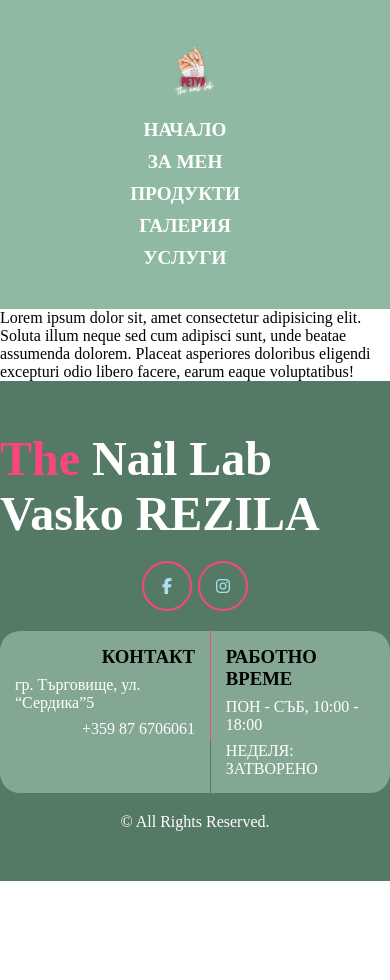
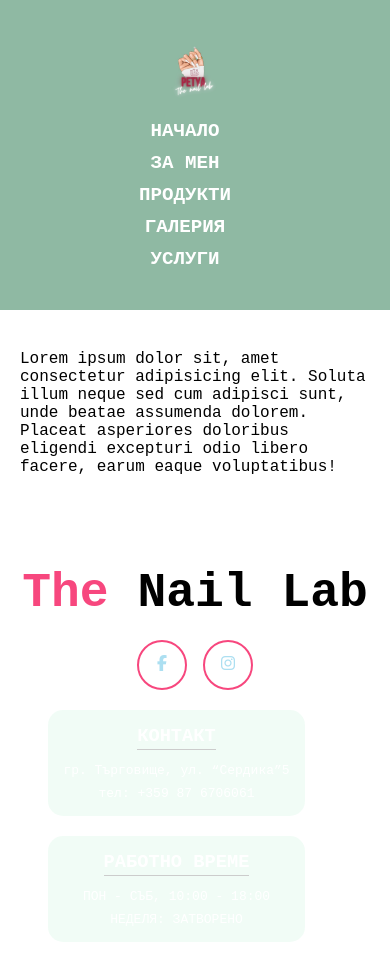
Before and after one commit to Zeus097/The-Nail-Lab, a plain HTML site: page siteLogic/01homePage.html in a window 390 px wide. Before the commit the page ends 881 px from the top, so only its background shows below. Drawn offline with Linux system fonts and the light colour scheme.

Commit message:
Changed footer color and fixed footer context position to center

```diff
--- a/siteLogic/01homePage.html
+++ b/siteLogic/01homePage.html
@@ -36,31 +36,45 @@
     </main>
 
     <footer>
+
         <div class="footer-column">
-            <h1><span class="blue-i">The </span>Nail Lab Vasko REZILA</h1>
+
+            <h1><span class="blue-i">The </span>Nail Lab</h1>
+
             <div class="footer-icon-row">
+
                 <div class="footer-icon-bg facebook-footer">
                     <a href="https://www.facebook.com/petiinka.georgiiewa" target="_blank"><i class="fa fa-facebook" aria-hidden="true"></i></a>
                 </div>
+
                 <div class="footer-icon-bg instagram-footer">
                     <a href="https://www.instagram.com/p.georgievaa/" target="_blank"><i class="fa fa-instagram" aria-hidden="true"></i></a>
                 </div>
+
             </div>
-            <div class="get-in-touch-row">
+
+            <div class="get-in-touch">
+
                 <div class="get-in-touch-column-left">
                     <h3>КОНТАКТ</h3>
                     <p>гр. Търговище, ул. “Сердика”5</p>
-                    <p>+359 87 6706061</p>
+                    <p><a class="phone-number" href="tel:+359 87 6706061">тел: +359 87 6706061</a></p>
                 </div>
+
                 <div class="footer-separator"></div>
+
                 <div class="get-in-touch-column-right">
                     <h3>РАБОТНО ВРЕМЕ</h3>
                     <p>ПОН - СЪБ, 10:00 - 18:00</p>
                     <p>НЕДЕЛЯ: ЗАТВОРЕНО</p>
                 </div>
+
             </div>
+
             <p class="rights">© All Rights Reserved.</p>
+
         </div>
+
     </footer>
 
 </body>
--- a/siteLogic/webPage.css
+++ b/siteLogic/webPage.css
@@ -1,3 +1,6 @@
+
+@import '@fontsource-variable/jetbrains-mono';
+
 * {
     padding: 0;
     margin: 0;
@@ -7,6 +10,14 @@ a {
     color: inherit;
     text-decoration: none;
 }
+
+body {
+    font-family: 'JetBrains Mono Variable', monospace;
+}
+
+
+
+
 
 header {
     display: flex;
@@ -48,24 +59,22 @@ header .nav-menu {
     font-weight: 700;
 }
 
+
+
+
+
 main {
+
     display: flex;
-    flex-direction: column;
     align-items: center;
-    margin: 0px auto;
     width: 100%;
     max-width: 1200px;
     background-color: #ffffff;
     position: relative;
+    margin: 20px auto;
+    padding: 20px;
+
 }
-
-
-
-
-
-
-
-
 
 
 
@@ -77,7 +86,7 @@ footer {
     display: flex;
     margin: auto;
     justify-content: center;
-    background: #547965;;
+    background: #FFF;;
 }
 
 .footer-column {
@@ -91,7 +100,7 @@ footer {
 }
 
 .footer-column h1 {
-    color: white;
+    color: black;
     font-size: 3rem;
 }
 
@@ -113,17 +122,23 @@ footer {
     vertical-align: middle;
     border: 2px solid #f7477e;
     border-radius: 50%;
-    padding: 15px 5px 15px 5px;
+    padding: 13px 5px 13px 5px;
+
 }
 
 .footer-icon-bg:hover {
     border: 2px solid #f7477e;
+    display: flex;
+    justify-content: center;
+    align-items: center !important;
 }
 
 .footer-icon-row {
     display: flex;
+    justify-content: center;
+    align-items: center !important;
     color: #acdff1;
-    gap: 6px;
+    gap: 16px;
 }
 
 .footer-icon-row a {
@@ -138,38 +153,59 @@ footer {
     color: #fe166d;
 }
 
-.get-in-touch-row {
+.get-in-touch {
     display: flex;
+    justify-content: center;
+    align-items: center !important;
+    padding-right: 37px;
+    color: black;
 }
 
-.get-in-touch-row p {
-    color: rgb(255, 255, 255);
+.get-in-touch h3 {
+    border-bottom: 1px solid #CCC;
+    margin-bottom: 5px;
+    padding-bottom: 2px;
 }
 
 .footer-separator {
-    background-color: #f7477e;
+    background-color: #CCC;
     width: 1px;
-    height: 110px;
+    height: 120px;
+}
+
+.rights {
+    font-size: smaller;
 }
 
 .get-in-touch-column-left {
     display: flex;
+    justify-content: center;
+    align-items: center !important;
     flex-direction: column;
-    align-items: end;
     gap: 8px;
-    padding-right: 10px;
     background: #d7f6e55c;
     border-top-left-radius: 20px;
     border-bottom-left-radius: 20px;
     padding: 15px;
 }
 
+.get-in-touch-column-left p,
+.get-in-touch-column-right p,
+.get-in-touch-column-right а {
+    text-align: center;
+    font-size: small;
+}
+
+.phone-number:hover {
+    color: #fe166d;
+}
+
 .get-in-touch-column-right {
     display: flex;
+    justify-content: center;
+    align-items: center !important;
     flex-direction: column;
-    align-items: baseline;
     gap: 8px;
-    padding-left: 10px;
     background: #d7f6e55c;
     border-top-right-radius: 20px;
     border-bottom-right-radius: 20px;
@@ -214,4 +250,50 @@ footer {
         height: 75px;
         border-radius: 20px;
     }
+
+
+    .get-in-touch {
+        color: rgb(255, 255, 255);
+        display: flex;
+        flex-direction: column;
+    }
+
+    .get-in-touch-column-left {
+        display: flex;
+        gap: 8px;
+        padding-right: 10px;
+        background: #d7f6e55c;
+        border-top-left-radius: 0px;
+        border-bottom-left-radius: 0px;
+        border-radius: 15px;
+        width: 100%;
+        padding: 15px;
+        margin-bottom: 20px;
+    }
+
+    .get-in-touch-column-right {
+        display: flex;
+        gap: 8px;
+        padding-left: 10px;
+        background: #d7f6e55c;
+        border-top-right-radius: 0px;
+        border-bottom-right-radius: 0px;
+        border-radius: 15px;
+        width: 100%;
+        padding: 15px;
+    }
+
+    .footer-separator {
+        background-color: #d7f6e55c;
+        width: 0px;
+        height: 0px;
+    }
+
+    .get-in-touch {
+        display: flex;
+        justify-content: center;
+        align-items: center !important;
+        flex-direction: column;
+    }
+
 }
```
Also changed, not shown: 2 other files.
